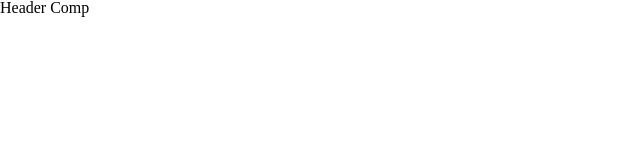
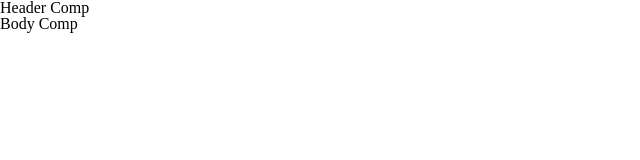
Before and after one commit to alexraia4/portfolio, a React (Create React App) app: page / in a window 1280 px wide. Shown: the top 160 px of the page, without its empty margins (0-640 px from the left). Built offline with nearby package versions, Linux system fonts and the light colour scheme.

Commit message:
trying to host now

```diff
--- a/src/App.js
+++ b/src/App.js
@@ -5,6 +5,7 @@ function App() {
       return (
             <div className="App">
                   <Header/>
+                  <p>Body Comp</p>
             </div>
       );
 }
```
